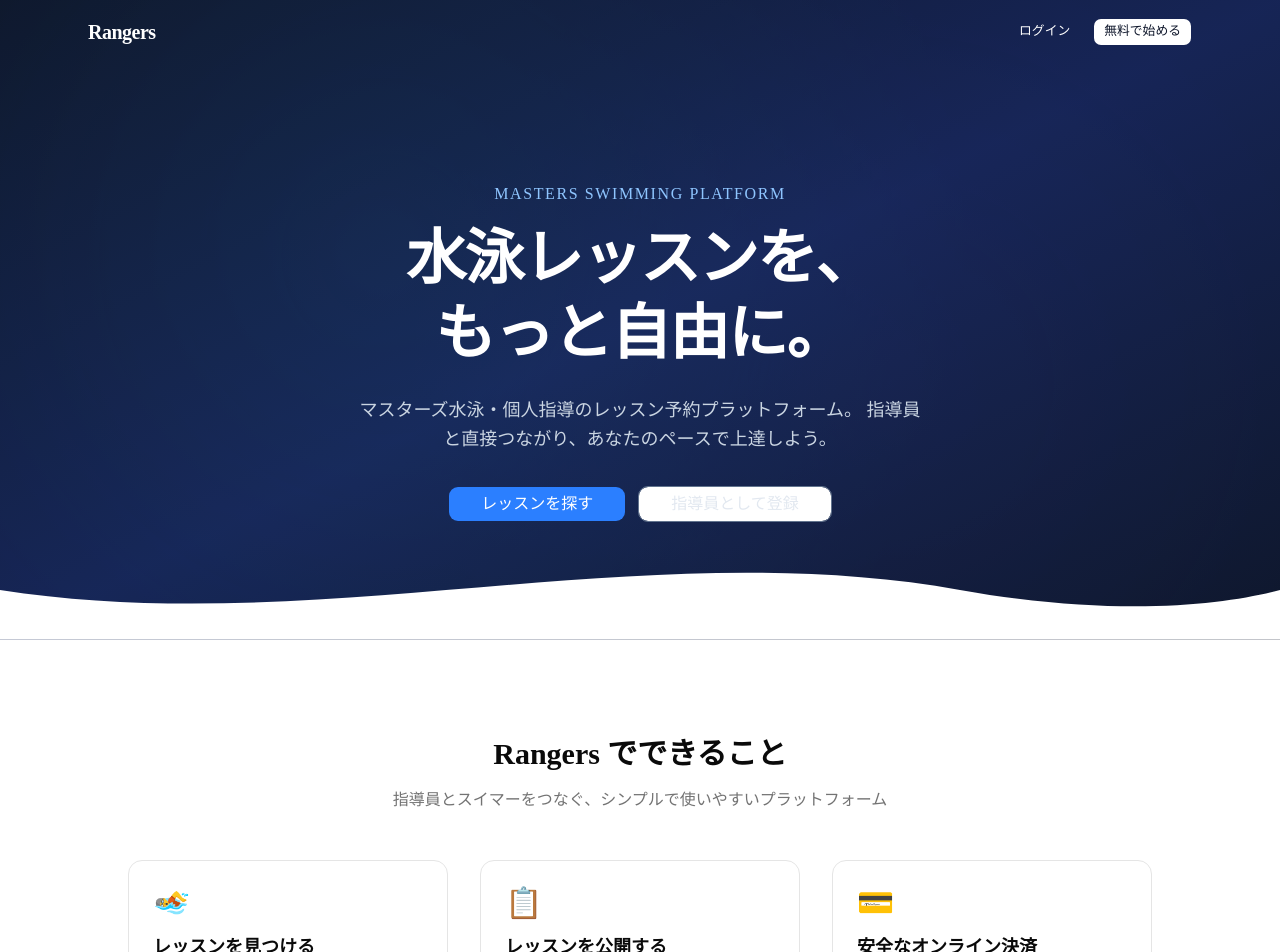
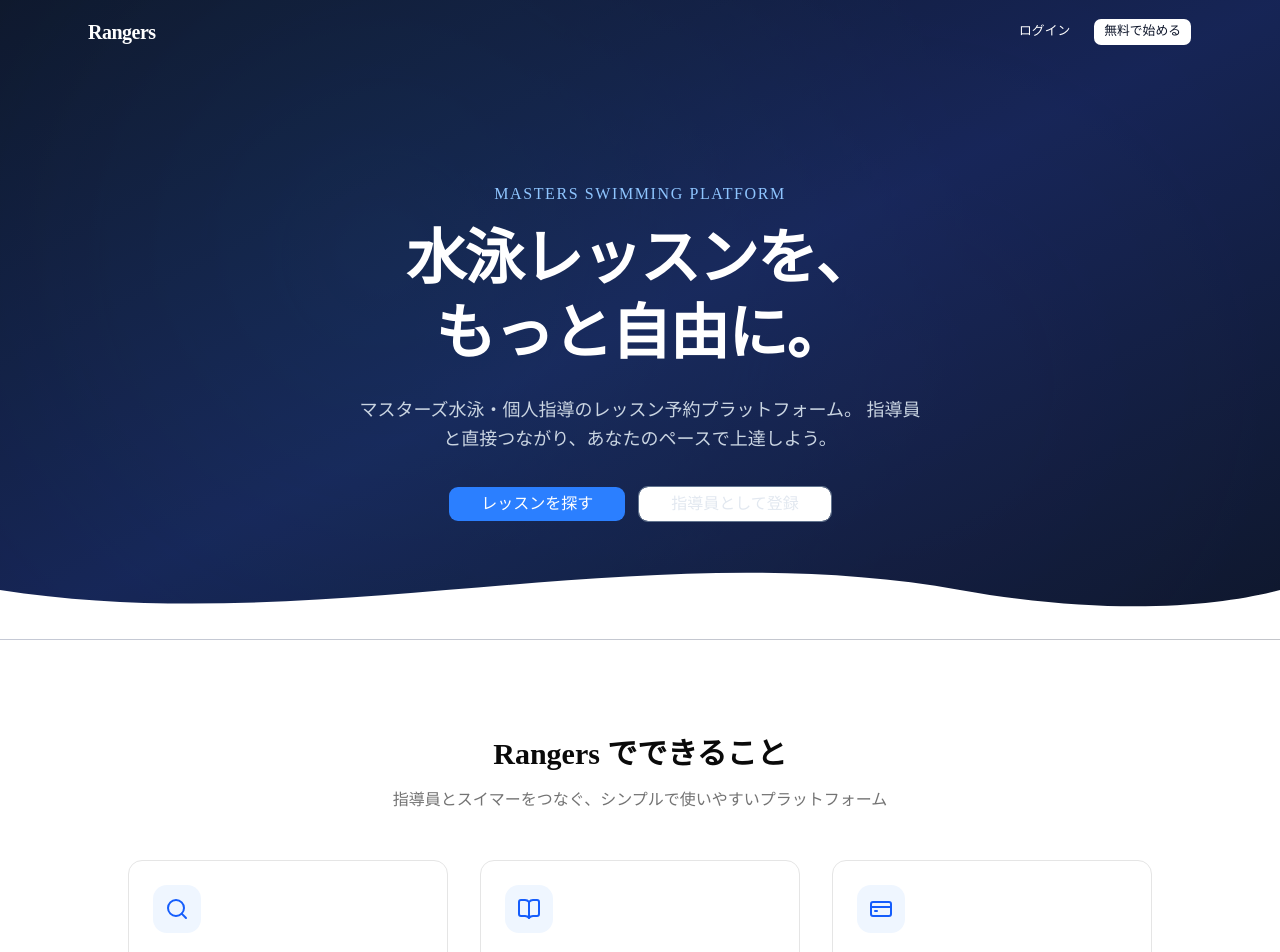
Before and after one commit to ktomoyuki0227/swim-os, a Next.js app in the folder apps/rangers/: page / in a window 1280 px wide. Shown: the top 952 px of the page. Built offline with nearby package versions, Linux system fonts and the light colour scheme.

Commit message:
style: トップページのフィーチャーカードを改善
絵文字アイコンを Lucide アイコン（Search / BookOpen / CreditCard）に置換。
カードにアイコンボックスを追加し、ホバー時にブルーに変化するアニメーションを実装。

```diff
--- a/apps/rangers/app/page.tsx
+++ b/apps/rangers/app/page.tsx
@@ -1,5 +1,7 @@
+import type React from "react"
 import Link from "next/link"
 import { Button } from "@/components/ui/button"
+import { Search, BookOpen, CreditCard } from "lucide-react"
 
 function WaveIcon({ className }: { className?: string }) {
   return (
@@ -106,17 +108,17 @@
 
           <div className="grid gap-6 sm:grid-cols-3 sm:gap-8">
             <FeatureCard
-              icon="🏊"
+              icon={<Search className="h-6 w-6" />}
               title="レッスンを見つける"
               description="日時・場所・指導員で検索。あなたにぴったりのレッスンを簡単に予約。"
             />
             <FeatureCard
-              icon="📋"
+              icon={<BookOpen className="h-6 w-6" />}
               title="レッスンを公開する"
               description="指導員として自由にレッスンを作成・公開。定員・料金・場所を自由に設定。"
             />
             <FeatureCard
-              icon="💳"
+              icon={<CreditCard className="h-6 w-6" />}
               title="安全なオンライン決済"
               description="Stripe による安全な決済。予約時に支払いが完了するのでトラブルなし。"
             />
@@ -191,13 +193,15 @@
   title,
   description,
 }: {
-  icon: string
+  icon: React.ReactNode
   title: string
   description: string
 }) {
   return (
-    <div className="rounded-xl border bg-card p-6 transition-shadow hover:shadow-md">
-      <div className="mb-3 text-3xl">{icon}</div>
+    <div className="group rounded-xl border bg-card p-6 transition-all hover:border-blue-200 hover:shadow-lg hover:shadow-blue-500/5">
+      <div className="mb-4 flex h-12 w-12 items-center justify-center rounded-xl bg-blue-50 text-blue-600 transition-colors group-hover:bg-blue-500 group-hover:text-white">
+        {icon}
+      </div>
       <h3 className="mb-2 text-lg font-semibold">{title}</h3>
       <p className="text-sm leading-relaxed text-muted-foreground">
         {description}
```
